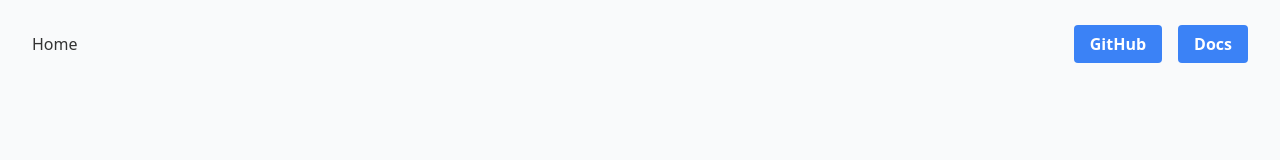
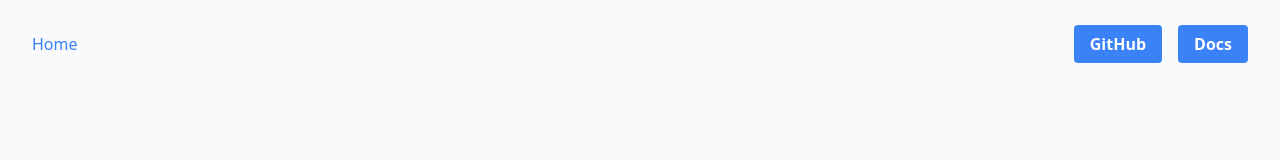
Before and after one commit to martijnd/gradivote, a Next.js app: page / in a window 1280 px wide. Shown: the top 160 px of the page. Built offline with nearby package versions, Linux system fonts and the light colour scheme.

Commit message:
Typescript

```diff
--- a/components/nav.tsx
+++ b/components/nav.tsx
@@ -11,7 +11,7 @@ export default function Nav() {
       <ul className="flex items-center justify-between p-8">
         <li>
           <Link href="/">
-            <a className="text-blue-500 no-underline text-accent-1 dark:text-blue-300">
+            <a className="text-blue-500 no-underline dark:text-blue-300">
               Home
             </a>
           </Link>
```
Also changed, not shown: pages/_app.tsx (renamed from pages/_app.js), pages/index.tsx (renamed from pages/index.js).
